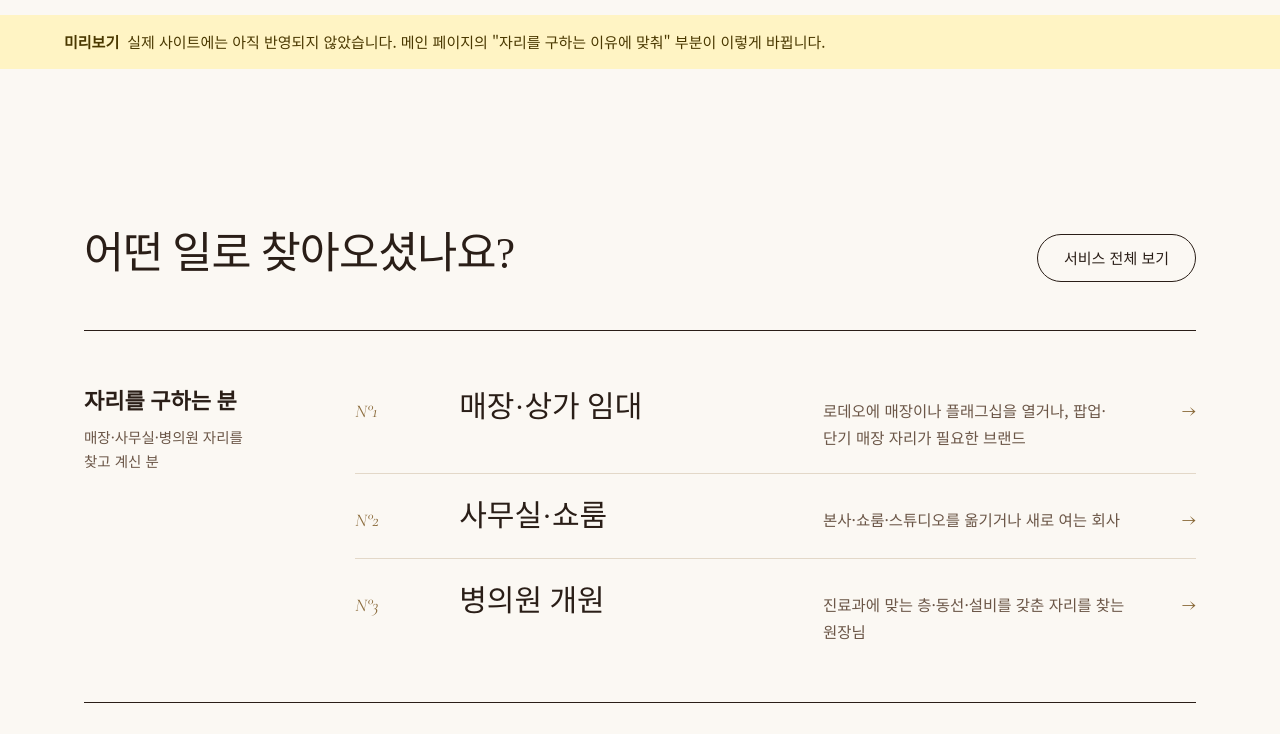
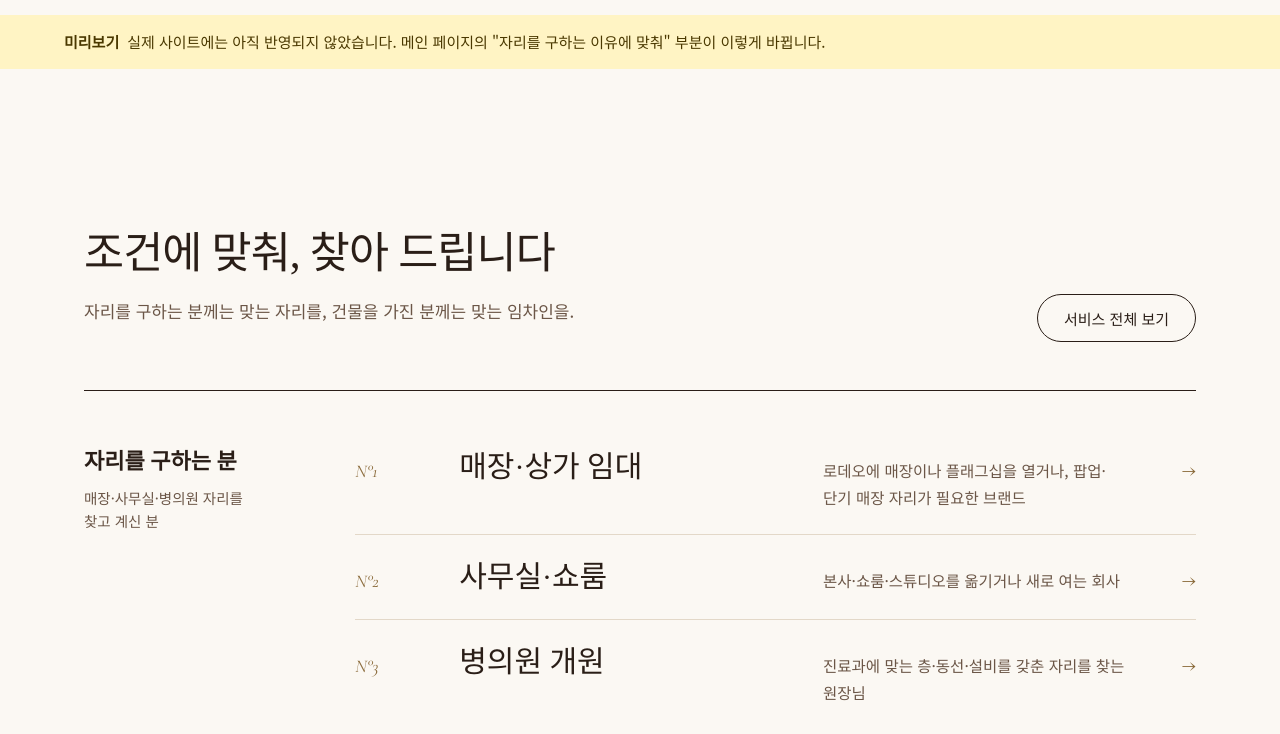
Before and after one commit to apgujeongrodeo/rodeo-website, a plain HTML site: page preview-services.html in a window 1280 px wide. Shown: the top 734 px of the page. Drawn offline with nearby package versions, Linux system fonts and the light colour scheme; a web font is replaced by a local one.

Commit message:
Preview: new service section headline
Co-Authored-By: Claude Opus 5.5 <noreply@anthropic.com>
Claude-Session: https://claude.ai/code/session_01C59cuGcJuYYgobMHjeWYM7

```diff
--- a/preview-services.html
+++ b/preview-services.html
@@ -19,7 +19,7 @@
 <body data-page="preview">
 <p class="pvnote"><b>미리보기</b>실제 사이트에는 아직 반영되지 않았습니다. 메인 페이지의 "자리를 구하는 이유에 맞춰" 부분이 이렇게 바뀝니다.</p>
 <section class="sec"><div class="wrap">
- <div class="svc-head"><h2 class="pvh">어떤 일로 찾아오셨나요?</h2><a class="btn" href="#">서비스 전체 보기</a></div>
+ <div class="svc-head"><div><h2 class="pvh">조건에 맞춰, 찾아 드립니다</h2><p class="lead" style="margin-top:14px">자리를 구하는 분께는 맞는 자리를, 건물을 가진 분께는 맞는 임차인을.</p></div><a class="btn" href="#">서비스 전체 보기</a></div>
 
  <div class="grp"><p class="gh">자리를 구하는 분<small>매장·사무실·병의원 자리를<br>찾고 계신 분</small></p>
   <ul class="svc">
```
